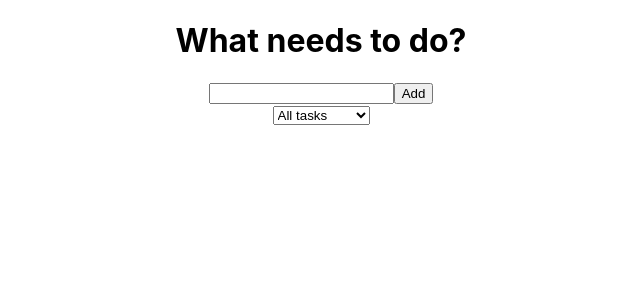
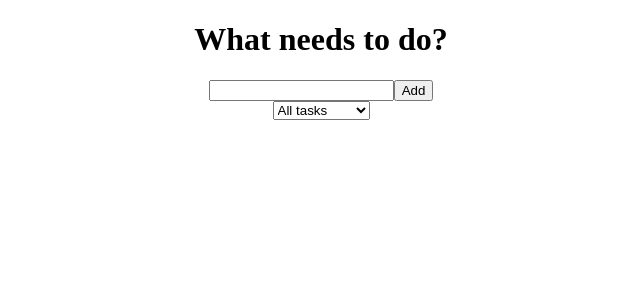
Before and after one commit to echnaya-p/todo-react, a React (Create React App) app: page / in a window 1280 px wide. Shown: the top 300 px of the page, without its empty margins (319-959 px from the left). Built offline with nearby package versions, Linux system fonts and the light colour scheme.

Commit message:
fixed code formatting issues, added propTypes

```diff
--- a/package.json
+++ b/package.json
@@ -9,7 +9,8 @@
     "react": "^17.0.1",
     "react-dom": "^17.0.1",
     "react-scripts": "4.0.3",
-    "web-vitals": "^1.1.0"
+    "web-vitals": "^1.1.0",
+    "prop-types": "latest"
   },
   "scripts": {
     "start": "react-scripts start",
--- a/src/App.css
+++ b/src/App.css
@@ -1,18 +1,3 @@
 .App {
   text-align: center;
 }
-
-.App-header {
-  background-color: #282c34;
-  min-height: 100vh;
-  display: flex;
-  flex-direction: column;
-  align-items: center;
-  justify-content: center;
-  font-size: calc(10px + 2vmin);
-  color: white;
-}
-
-.App-link {
-  color: #61dafb;
-}
--- a/src/ToDo.js
+++ b/src/ToDo.js
@@ -2,21 +2,19 @@ import React, {useState} from 'react';
 import Form from './Form.js';
 import Tasks from './Tasks.js';
 import Filter from "./Filter";
-
 
 export default function ToDo() {
     const [ text, setText ] = useState('');
     const [ ids, setIds ] = useState([]);
     const [ tasks, setTasks ] = useState({});
     const [ filteredIds, setFilteredIds ] = useState(ids);
-    const [select, setSelect] = useState('all');
+    const [ select, setSelect ] = useState('all');
 
     const handleUpdateText = (text) => setText(text);
     const handleUpdateIds = (ids) => setIds(ids);
     const handleUpdateTasks = (tasks) => setTasks(tasks);
     const handleUpdateFilteredIds = (ids) => setFilteredIds(ids);
     const handleUpdateSelect = (select) => setSelect(select);
-
 
     return (
         <div>
@@ -33,7 +31,6 @@ export default function ToDo() {
             />
             <Filter
                 ids={ids}
-                filteredIds={filteredIds}
                 tasks={tasks}
                 select={select}
                 onUpdateFilteredIds={handleUpdateFilteredIds}
--- a/src/index.css
+++ /dev/null
@@ -1,13 +0,0 @@
-body {
-  margin: 0;
-  font-family: -apple-system, BlinkMacSystemFont, 'Segoe UI', 'Roboto', 'Oxygen',
-    'Ubuntu', 'Cantarell', 'Fira Sans', 'Droid Sans', 'Helvetica Neue',
-    sans-serif;
-  -webkit-font-smoothing: antialiased;
-  -moz-osx-font-smoothing: grayscale;
-}
-
-code {
-  font-family: source-code-pro, Menlo, Monaco, Consolas, 'Courier New',
-    monospace;
-}
--- a/src/index.js
+++ b/src/index.js
@@ -1,6 +1,5 @@
 import React from 'react';
 import ReactDOM from 'react-dom';
-import './index.css';
 import App from './App';
 import reportWebVitals from './reportWebVitals';
 
```
Also changed, not shown: src/Filter.js (+12 -1 lines), src/Form.js (+20 -2 lines), src/Tasks.js (+15 -1 lines), src/logo.svg (deleted), src/utils/utils.js (line endings or trailing spaces).
